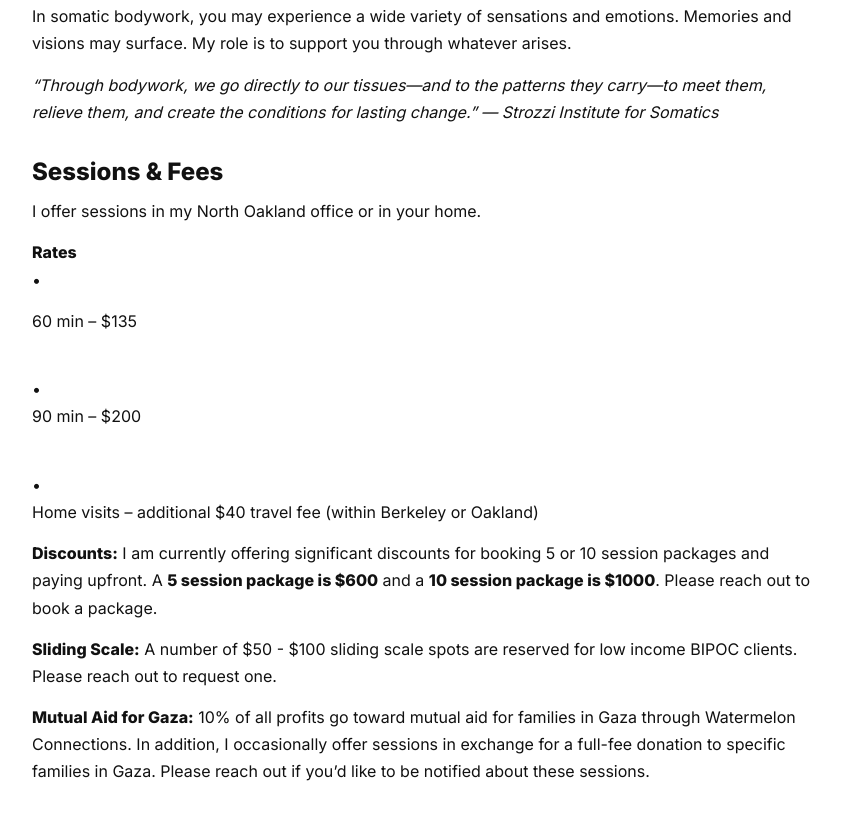
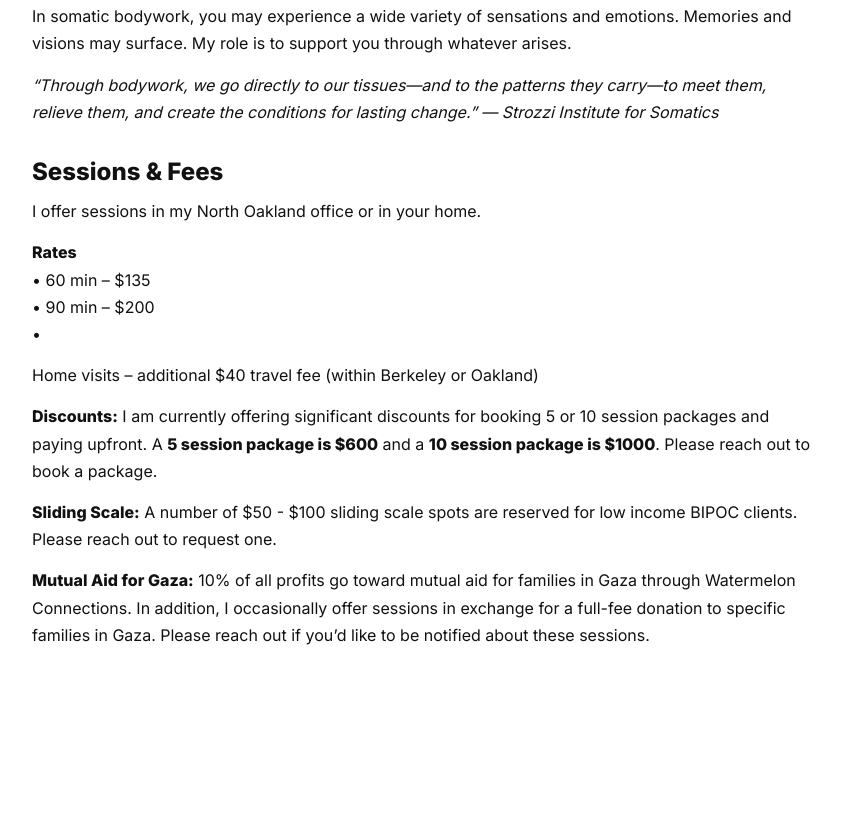
Before and after one commit to mfaaan/mfaaan.github.io, a plain HTML site: page index.html in a window 1280 px wide. Shown: the part 800-1620 px from the top of the page, without its empty margins (216-1057 px from the left). Drawn offline with Linux system fonts and the light colour scheme; a script that the page names is missing.

Commit message:
Update index.html

```diff
--- a/index.html
+++ b/index.html
@@ -76,8 +76,8 @@
       <h2>Sessions & Fees</h2>
       <p>I offer sessions in my North Oakland office or in your home.</p>
       <p><strong>Rates</strong><br>
-         • <p>60 min – $135</p><br>
-         • <p>90 min – $200</p><br>
+         • 60 min – $135<br>
+         • 90 min – $200<br>
          • <p>Home visits – additional $40 travel fee (within Berkeley or Oakland)</p>
       <p><strong>Discounts:</strong> I am currently offering significant discounts for booking 5 or 10 session packages and paying upfront. A <strong>5 session package is $600</strong> and a <strong>10 session package is $1000</strong>. Please reach out to book a package.</p>
       <p><strong>Sliding Scale:</strong> A number of $50 - $100 sliding scale spots are reserved for low income BIPOC clients. Please reach out to request one.</p>
```
